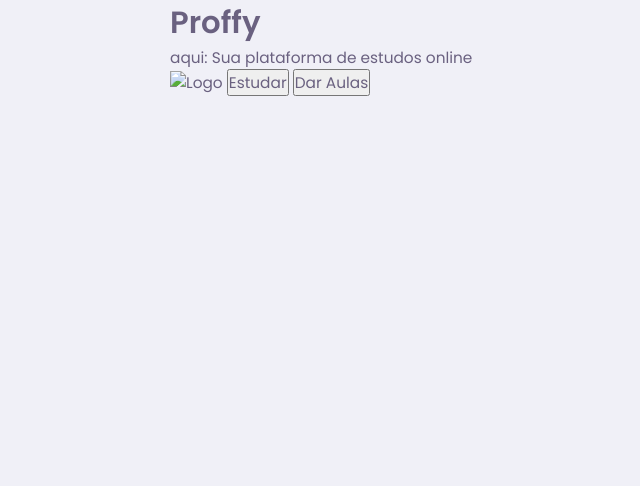
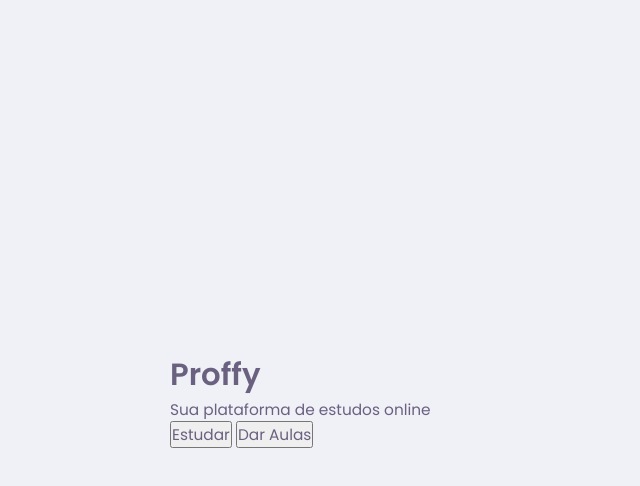
Before and after one commit to PierreVieira/Proffy, a plain HTML site: page index.html in a window 1280 px wide. Shown: the whole page, without its empty margins (120-760 px from the left). Drawn offline with Linux system fonts and the light colour scheme.

Commit message:
[+] index.html style.css

```diff
--- a/index.html
+++ b/index.html
@@ -10,8 +10,7 @@
 <body id="page-landing">
 <div id="container">
     <h1>Proffy</h1>
-    <p><span>aqui: </span>Sua plataforma de estudos online</p>
-    <img src="" alt="Logo">
+    <p>Sua plataforma de estudos online</p>
     <button>Estudar</button>
     <button>Dar Aulas</button>
 </div>
--- a/page/style.css
+++ b/page/style.css
@@ -1,5 +1,4 @@
 :root {
-    /*Variáveis CSS*/
     --color-background: #F0F0F7;
     --color-primary-lighter: #9871F5;
     --color-primary-light: #916BEA;
@@ -19,9 +18,7 @@
     --color-box-base: #FFFFFF;
     --color-box-footer: #FAFAFC;
     --color-small-info: #C1BCCC;
-
-    /* Tamanho da fonte padrão: 16px - 100% - 1rem */
-    font-size: 60%;
+    font-size: 60%; /* controle das medidas rem */
 }
 
 * {
@@ -30,7 +27,11 @@
     box-sizing: border-box;
 }
 
-body{
+html, body {
+    height: 100vh;
+}
+
+body {
     background: var(--color-background);
     display: flex;
     align-items: center;
```
